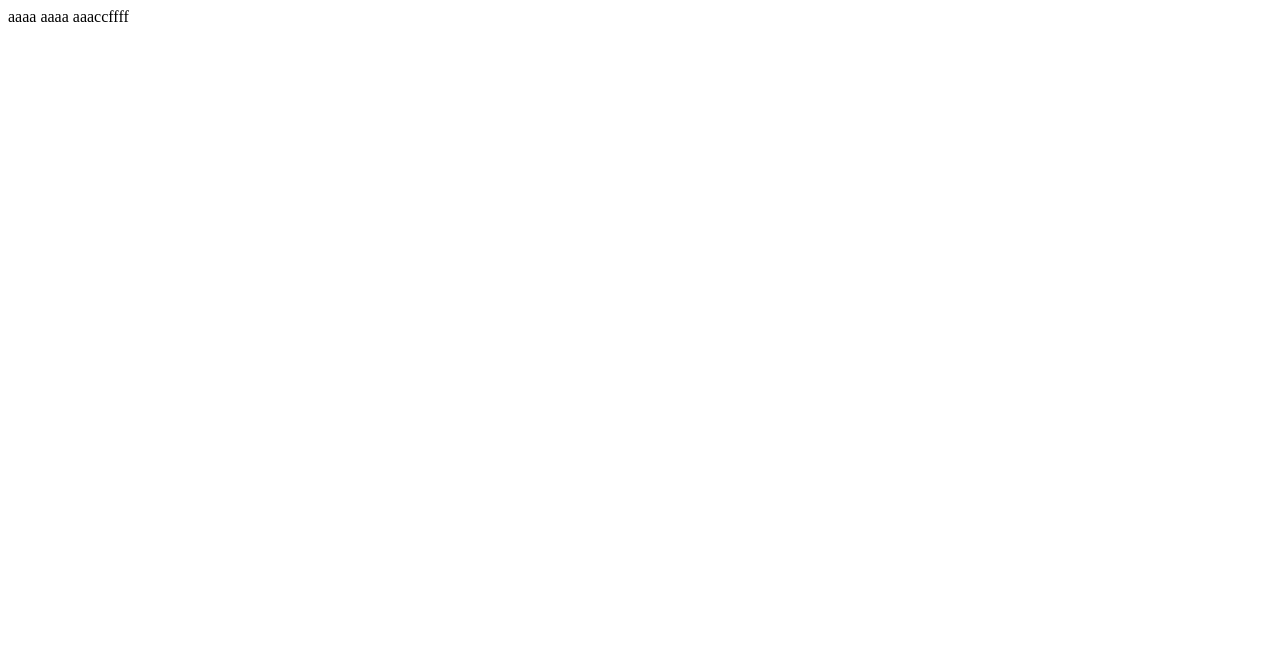
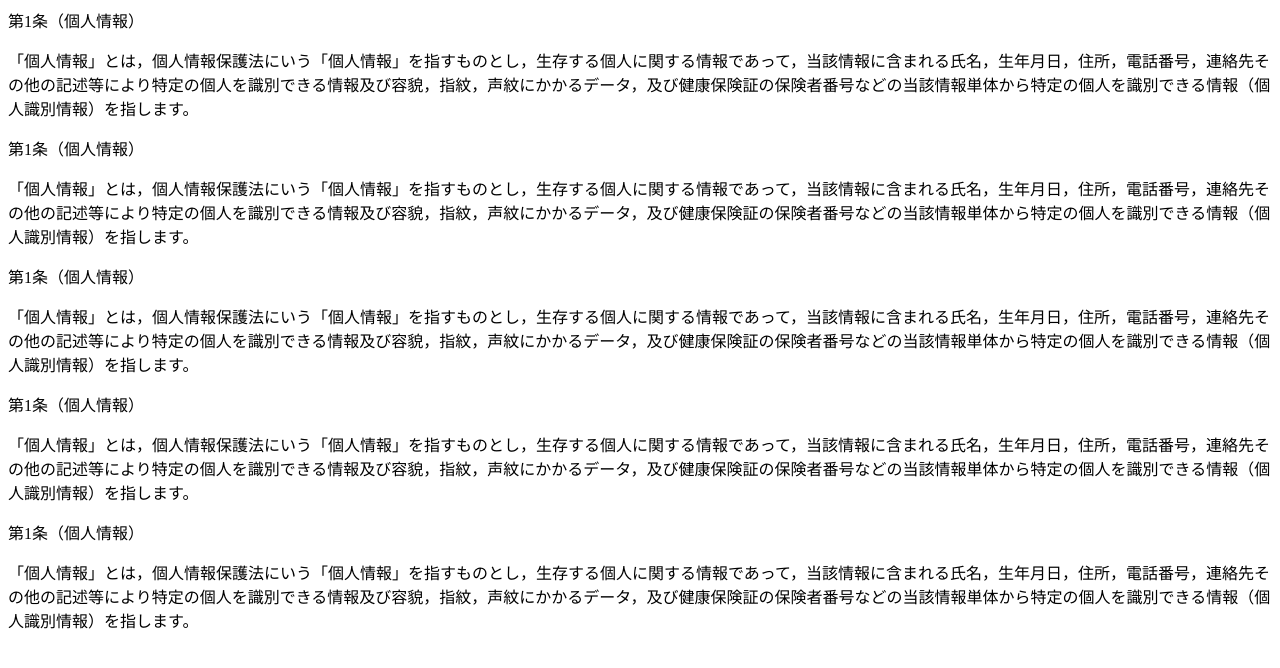
Before and after one commit to unienzyme/unienzyme.github.io, a plain HTML site: page index.html in a window 1280 px wide. Drawn offline with Linux system fonts and the light colour scheme.

Commit message:
Update index.html

```diff
--- a/index.html
+++ b/index.html
@@ -1,3 +1,22 @@
-aaaa
-aaaa
-aaaccffff
+<div class="privacy-policy">
+    <div class="privacy-policy__item">
+        <p class="privacy-policy__item__title">第1条（個人情報）</p>
+        <p class="privacy-policy__item__desc">「個人情報」とは，個人情報保護法にいう「個人情報」を指すものとし，生存する個人に関する情報であって，当該情報に含まれる氏名，生年月日，住所，電話番号，連絡先その他の記述等により特定の個人を識別できる情報及び容貌，指紋，声紋にかかるデータ，及び健康保険証の保険者番号などの当該情報単体から特定の個人を識別できる情報（個人識別情報）を指します。</p>
+    </div>
+    <div class="privacy-policy__item">
+        <p class="privacy-policy__item__title">第1条（個人情報）</p>
+        <p class="privacy-policy__item__desc">「個人情報」とは，個人情報保護法にいう「個人情報」を指すものとし，生存する個人に関する情報であって，当該情報に含まれる氏名，生年月日，住所，電話番号，連絡先その他の記述等により特定の個人を識別できる情報及び容貌，指紋，声紋にかかるデータ，及び健康保険証の保険者番号などの当該情報単体から特定の個人を識別できる情報（個人識別情報）を指します。</p>
+    </div>
+    <div class="privacy-policy__item">
+        <p class="privacy-policy__item__title">第1条（個人情報）</p>
+        <p class="privacy-policy__item__desc">「個人情報」とは，個人情報保護法にいう「個人情報」を指すものとし，生存する個人に関する情報であって，当該情報に含まれる氏名，生年月日，住所，電話番号，連絡先その他の記述等により特定の個人を識別できる情報及び容貌，指紋，声紋にかかるデータ，及び健康保険証の保険者番号などの当該情報単体から特定の個人を識別できる情報（個人識別情報）を指します。</p>
+    </div>
+    <div class="privacy-policy__item">
+        <p class="privacy-policy__item__title">第1条（個人情報）</p>
+        <p class="privacy-policy__item__desc">「個人情報」とは，個人情報保護法にいう「個人情報」を指すものとし，生存する個人に関する情報であって，当該情報に含まれる氏名，生年月日，住所，電話番号，連絡先その他の記述等により特定の個人を識別できる情報及び容貌，指紋，声紋にかかるデータ，及び健康保険証の保険者番号などの当該情報単体から特定の個人を識別できる情報（個人識別情報）を指します。</p>
+    </div>
+    <div class="privacy-policy__item">
+        <p class="privacy-policy__item__title">第1条（個人情報）</p>
+        <p class="privacy-policy__item__desc">「個人情報」とは，個人情報保護法にいう「個人情報」を指すものとし，生存する個人に関する情報であって，当該情報に含まれる氏名，生年月日，住所，電話番号，連絡先その他の記述等により特定の個人を識別できる情報及び容貌，指紋，声紋にかかるデータ，及び健康保険証の保険者番号などの当該情報単体から特定の個人を識別できる情報（個人識別情報）を指します。</p>
+    </div>
+</div>
```
